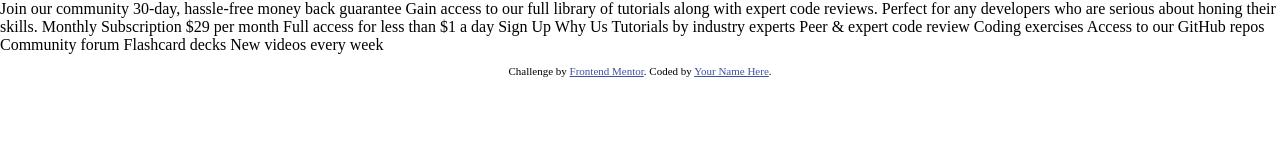
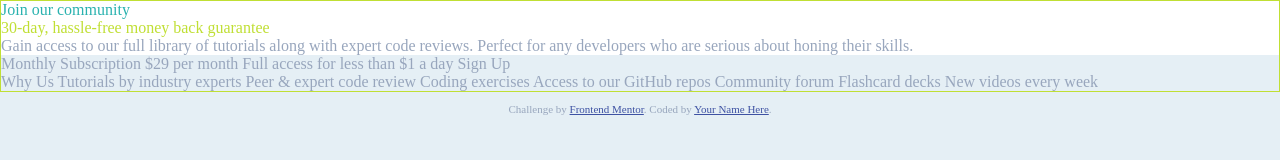
Before and after one commit to gabeaustin/single-price-grid-component, a plain HTML site: page index.html in a window 1280 px wide. Drawn offline with Linux system fonts and the light colour scheme.

Commit message:
changed font colors and background color for community container

```diff
--- a/css/styles.css
+++ b/css/styles.css
@@ -34,6 +34,15 @@ body {
     margin: 0;
     padding: 0;
     box-sizing: border-box;
+    background-color: hsl(204, 43%, 93%);
+}
+
+.container {
+    border:hsl(71, 73%, 54%) 1px solid;
+}
+
+.community-container {
+    background-color: #fff;
 }
 
 /* footer */
--- a/index.html
+++ b/index.html
@@ -15,14 +15,31 @@
 
     <link rel="stylesheet" href="css/styles.css" />
   </head>
-  <body>
-    Join our community 30-day, hassle-free money back guarantee Gain access to
-    our full library of tutorials along with expert code reviews. Perfect for
-    any developers who are serious about honing their skills. Monthly
-    Subscription &dollar;29 per month Full access for less than &dollar;1 a day
-    Sign Up Why Us Tutorials by industry experts Peer &amp; expert code review
-    Coding exercises Access to our GitHub repos Community forum Flashcard decks
-    New videos every week
+  <body class="grayish-blue">
+    <div class="container">
+      <div class="community-container">
+        <div class="cyan">Join our community</div>
+        <div class="bright-yellow">
+          30-day, hassle-free money back guarantee
+        </div>
+        <div class="grayish-blue">
+          Gain access to our full library of tutorials along with expert code
+          reviews. Perfect for any developers who are serious about honing their
+          skills.
+        </div>
+      </div>
+
+      <div class="subscription-container">
+        Monthly Subscription &dollar;29 per month Full access for less than
+        &dollar;1 a day Sign Up
+      </div>
+
+      <div class="why-us-container">
+        Why Us Tutorials by industry experts Peer &amp; expert code review
+        Coding exercises Access to our GitHub repos Community forum Flashcard
+        decks New videos every week
+      </div>
+    </div>
 
     <footer>
       <p class="attribution">
```
